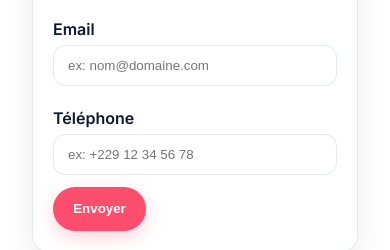
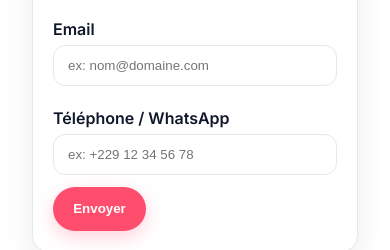
Before and after one commit to La-Solution-expedition-de-colis/lasolutionlanding, a plain HTML site: page index.html in a window 390 px wide. Shown: the part 4419-4669 px from the top of the page. Drawn offline with Linux system fonts and the light colour scheme.

Commit message:
Update contact form label: 'Téléphone' -> 'Téléphone / WhatsApp' on all pages

```diff
--- a/index.html
+++ b/index.html
@@ -379,7 +379,7 @@
               <input type="email" id="email" name="email" placeholder="ex: nom@domaine.com" required />
             </div>
             <div class="field">
-              <label for="phone">Téléphone</label>
+              <label for="phone">Téléphone / WhatsApp</label>
               <input type="tel" id="phone" name="phone" placeholder="ex: +229 12 34 56 78" required />
             </div>
           </div>
```
Also changed, not shown: la_solution_landing_page_html_css_js (Copy).html (+1 -1 lines), la_solution_landing_page_html_css_js.html (+1 -1 lines).
